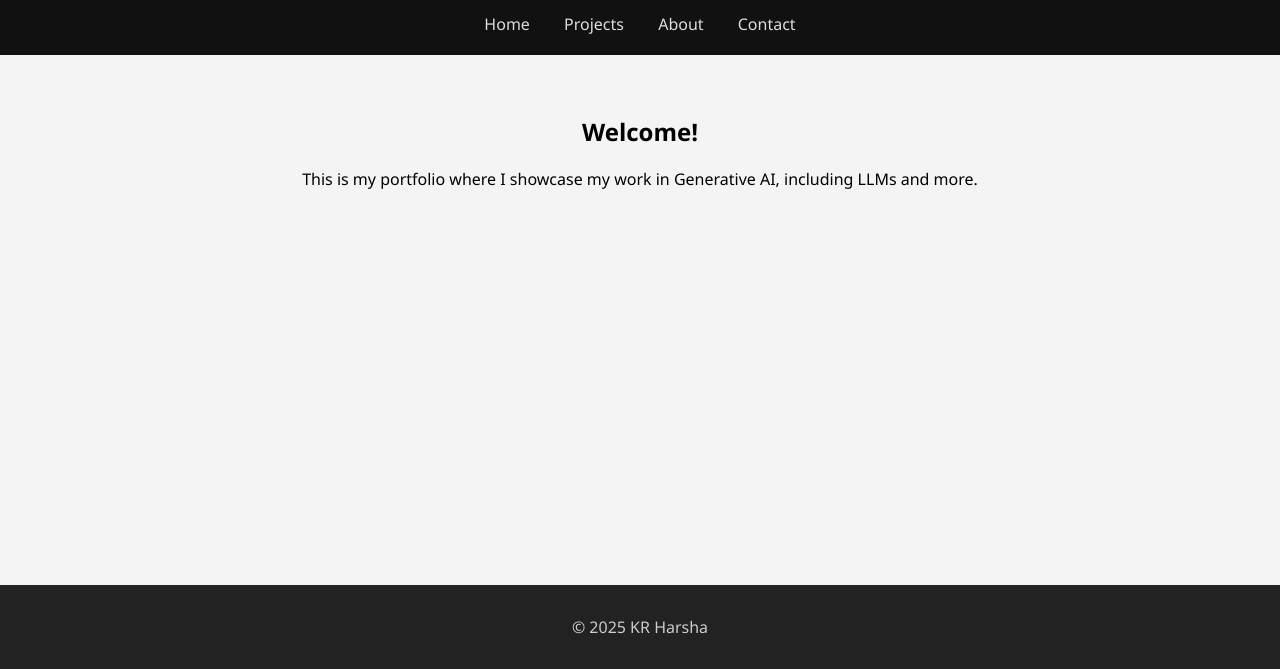
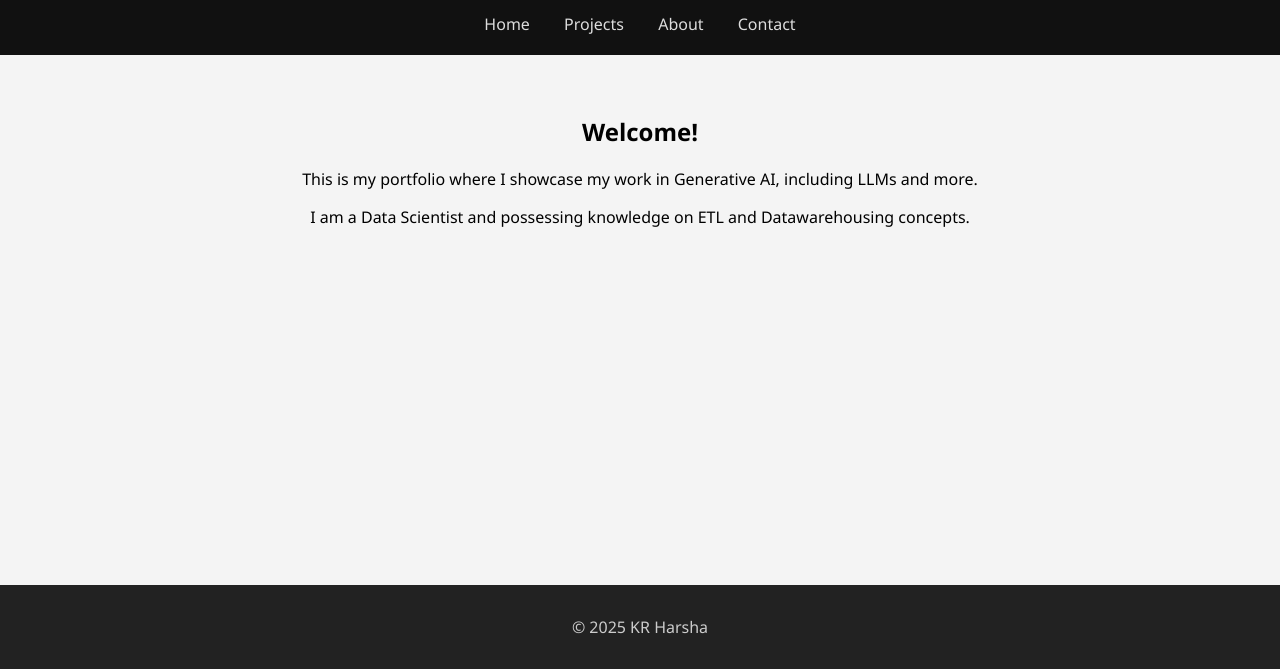
Before and after one commit to Harsha531914/krharsha, a plain HTML site: page index.html in a window 1280 px wide. Shown: the part 131-800 px from the top of the page. Drawn offline with Linux system fonts and the light colour scheme.

Commit message:
'genai-portfolio'

```diff
--- a/index.html
+++ b/index.html
@@ -22,6 +22,8 @@
     <section>
       <h2>Welcome!</h2>
       <p>This is my portfolio where I showcase my work in Generative AI, including LLMs and more.</p>
+      <p>I am a Data Scientist and possessing knowledge on ETL and Datawarehousing concepts.</p>
+
     </section>
   </main>
 
```
